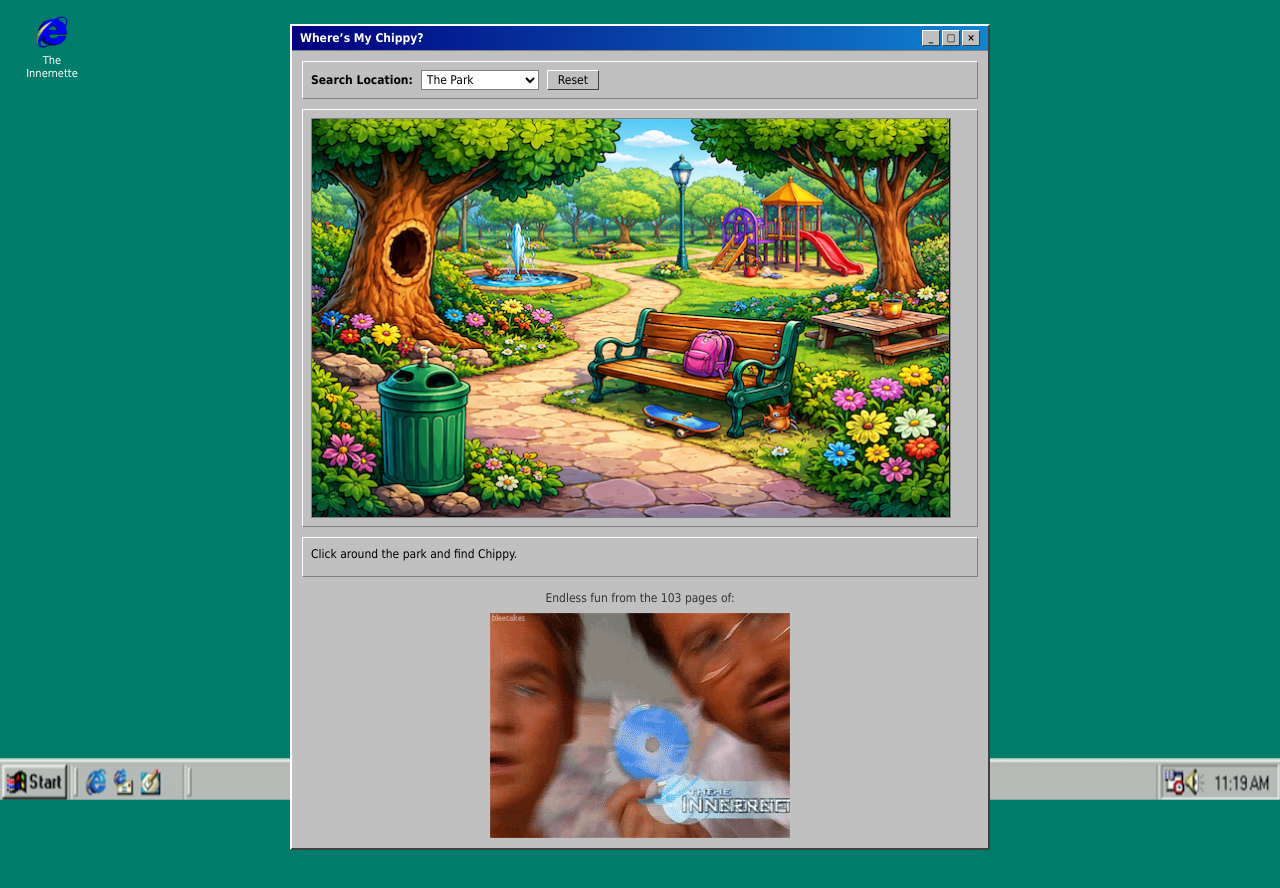
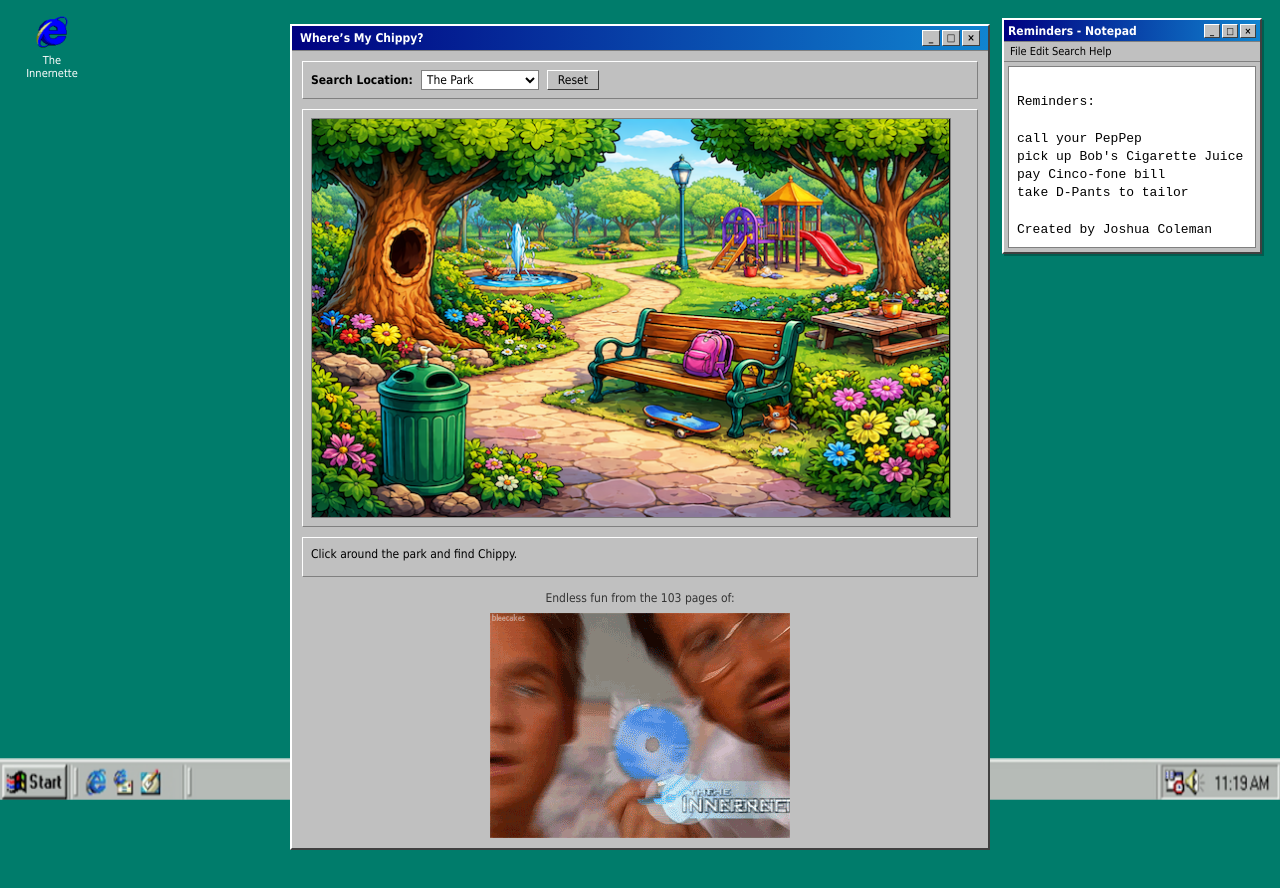
Before and after one commit to colemanjw2/wheres-my-chippy, a plain HTML site: page index.html in a window 1280 px wide. Drawn offline with Linux system fonts and the light colour scheme.

Commit message:
added fake notepad file

```diff
--- a/index.html
+++ b/index.html
@@ -47,6 +47,89 @@
     }
 
     /* --- Faux Win98 desktop dressing --- */
+
+    .notepad-window {
+      position: fixed;
+      top: 18px;
+      right: 18px;
+
+      /* Adjust whole window here */
+      width: 260px;
+
+      background: #c0c0c0;
+      border-top: 2px solid #ffffff;
+      border-left: 2px solid #ffffff;
+      border-right: 2px solid #404040;
+      border-bottom: 2px solid #404040;
+
+      z-index: 2;
+      box-shadow: 2px 2px 0 rgba(0, 0, 0, 0.25);
+      user-select: none;
+    }
+
+    .notepad-titlebar {
+      background: linear-gradient(to right, #000080, #1084d0);
+      color: #ffffff;
+      font-weight: bold;
+      padding: 3px 4px;
+      border-bottom: 1px solid #808080;
+      display: flex;
+      align-items: center;
+      justify-content: space-between;
+      min-height: 22px;
+    }
+
+    .notepad-title {
+      white-space: nowrap;
+      overflow: hidden;
+      text-overflow: ellipsis;
+      padding-right: 6px;
+    }
+
+    .notepad-buttons {
+      display: flex;
+      gap: 2px;
+      flex-shrink: 0;
+    }
+
+    .notepad-button {
+      width: 16px;
+      height: 14px;
+      background: #c0c0c0;
+      border-top: 1px solid #ffffff;
+      border-left: 1px solid #ffffff;
+      border-right: 1px solid #404040;
+      border-bottom: 1px solid #404040;
+      color: #000000;
+      font-size: 9px;
+      line-height: 12px;
+      text-align: center;
+      font-family: "MS Sans Serif", Tahoma, sans-serif;
+    }
+
+    .notepad-menu {
+      background: #c0c0c0;
+      color: #000000;
+      padding: 3px 6px;
+      border-bottom: 1px solid #808080;
+      font-size: 11px;
+    }
+
+    .notepad-paper {
+      background: #ffffff;
+      color: #000000;
+      margin: 4px;
+      padding: 8px;
+      min-height: 180px;
+      border: 1px solid #808080;
+      font-family: "Courier New", monospace;
+      font-size: 13px;
+      line-height: 1.4;
+      white-space: pre-line;
+    }
+
+
+
 
     .desktop-icon {
       position: fixed;
@@ -358,6 +441,34 @@
     alt=""
     aria-hidden="true"
   >
+
+<div class="notepad-window" aria-hidden="true">
+  <div class="notepad-titlebar">
+    <div class="notepad-title">Reminders - Notepad</div>
+    <div class="notepad-buttons">
+      <div class="notepad-button">_</div>
+      <div class="notepad-button">□</div>
+      <div class="notepad-button">×</div>
+    </div>
+  </div>
+
+  <div class="notepad-menu">File Edit Search Help</div>
+
+  <div class="notepad-paper">
+    Reminders:
+
+    call your PepPep
+    pick up Bob's Cigarette Juice
+    pay Cinco-fone bill
+    take D-Pants to tailor
+
+    Created by Joshua Coleman
+  </div>
+</div>
+
+
+
+
 
   <div class="app-shell">
     <main class="window" aria-labelledby="game-title">
```
